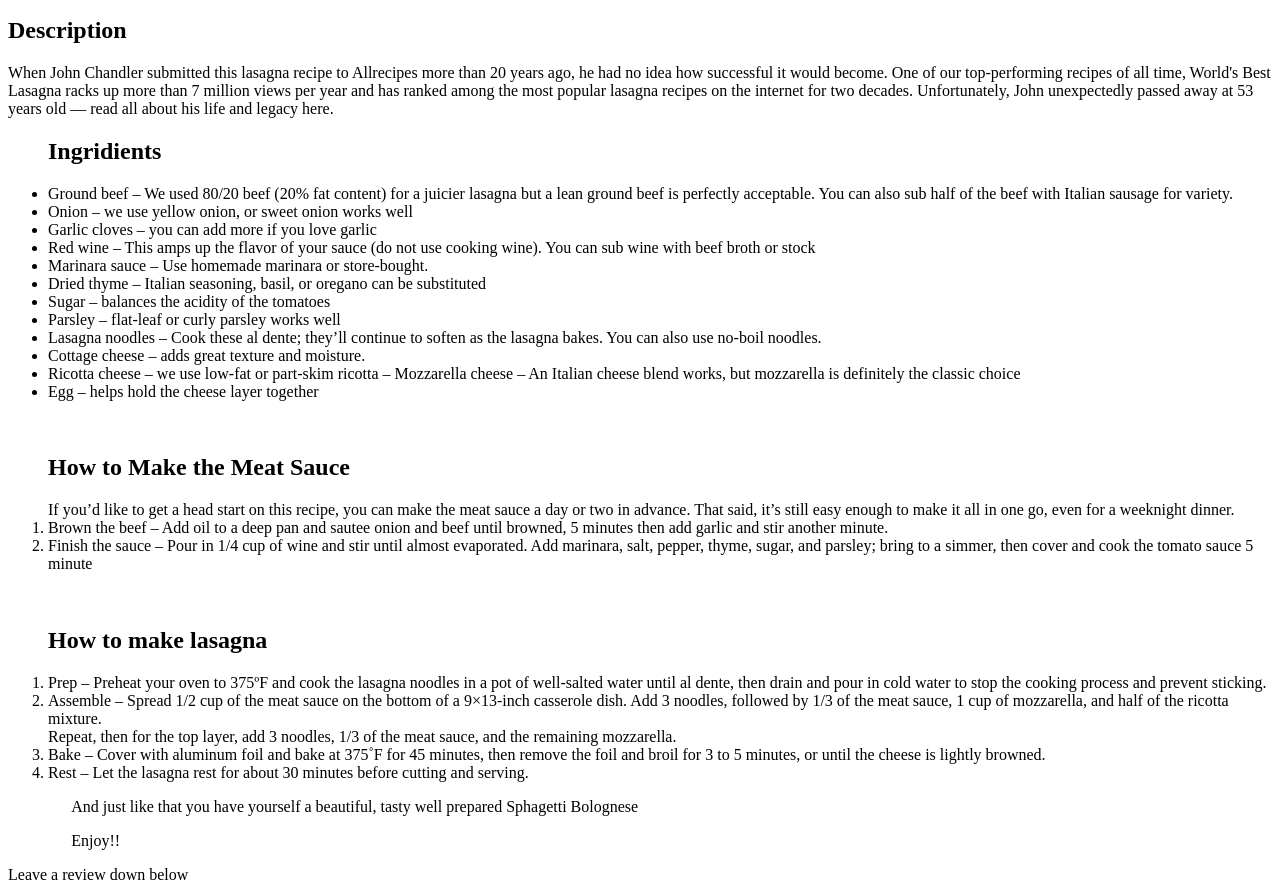
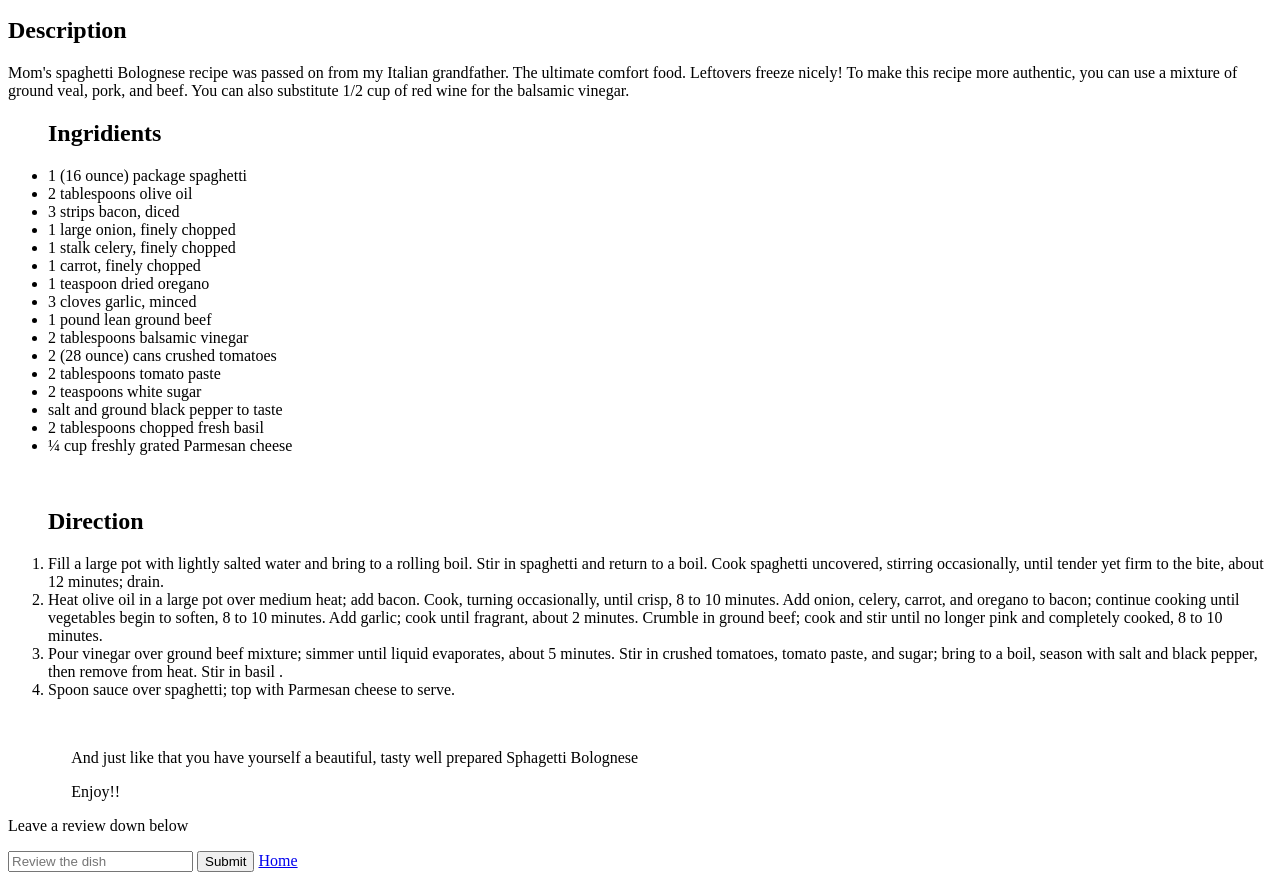
Before and after one commit to Andryko101/Recipes, a plain HTML site: page spaghetti-bolognese.html in a window 1280 px wide. Shown: the part 101-988 px from the top of the page. Drawn offline with Linux system fonts and the light colour scheme.

Commit message:
Rectified the recipes

```diff
--- a/spaghetti-bolognese.html
+++ b/spaghetti-bolognese.html
@@ -10,36 +10,33 @@
     <img src="../images/sphagetti-bolognese.jpeg" alt="Spaghetti Bolognese" width="500" height="400">
     <h2>Description</h2>
     <p>
-    When John Chandler submitted this lasagna recipe to Allrecipes more than 20 years ago,
-    he had no idea how successful it would become. One of our top-performing recipes of all time, World's Best Lasagna racks up more than 7 million views per year and has ranked among the most popular lasagna recipes on the internet for two decades. Unfortunately, John unexpectedly passed away at 53 years old — read all about his life and legacy here.
+        Mom's spaghetti Bolognese recipe was passed on from my Italian grandfather. The ultimate comfort food. Leftovers freeze nicely! To make this recipe more authentic, you can use a mixture of ground veal, pork, and beef. You can also substitute 1/2 cup of red wine for the balsamic vinegar.
     </p>
     <ul><h2>Ingridients</h2>
-        <li>Ground beef – We used 80/20 beef (20% fat content) for a juicier lasagna but a lean ground beef is perfectly acceptable. You can also sub half of the beef with Italian sausage for variety.</li>
-        <li>Onion – we use yellow onion, or sweet onion works well</li>
-        <li>Garlic cloves – you can add more if you love garlic</li>
-        <li>Red wine – This amps up the flavor of your sauce (do not use cooking wine). You can sub wine with beef broth or stock</li>
-        <li>Marinara sauce – Use homemade marinara or store-bought.</li>
-        <li>Dried thyme – Italian seasoning, basil, or oregano can be substituted</li>
-        <li>Sugar – balances the acidity of the tomatoes</li>
-        <li>Parsley – flat-leaf or curly parsley works well</li>
-        <li>Lasagna noodles – Cook these al dente; they’ll continue to soften as the lasagna bakes. You can also use no-boil noodles.</li>
-        <li>Cottage cheese – adds great texture and moisture.</li>
-        <li>Ricotta cheese – we use low-fat or part-skim ricotta – Mozzarella cheese – An Italian cheese blend works, but mozzarella is definitely the classic choice</li>
-        <li>Egg – helps hold the cheese layer together</li>
+        <li>1 (16 ounce) package spaghetti</li>
+        <li>2 tablespoons olive oil</li>
+        <li>3 strips bacon, diced</li>
+        <li>1 large onion, finely chopped</li>
+        <li>1 stalk celery, finely chopped</li>
+        <li>1 carrot, finely chopped</li>
+        <li>1 teaspoon dried oregano</li>
+        <li>3 cloves garlic, minced</li>
+        <li>1 pound lean ground beef</li>
+        <li>2 tablespoons balsamic vinegar</li>
+        <li>2 (28 ounce) cans crushed tomatoes</li>
+        <li>2 tablespoons tomato paste</li>
+        <li>2 teaspoons white sugar</li>
+        <li>salt and ground black pepper to taste</li>
+        <li>2 tablespoons chopped fresh basil</li>
+        <li>¼ cup freshly grated Parmesan cheese</li>
     </ul><br>
-    <ol><h2>How to Make the Meat Sauce</h2>
-        If you’d like to get a head start on this recipe, you can make the meat sauce a day or two in advance. That said, it’s still easy enough to make it all in one go, even for a weeknight dinner.<br>
-        <li>Brown the beef – Add oil to a deep pan and sautee onion and beef until browned, 5 minutes then add garlic and stir another minute.</li>
-        <li>Finish the sauce – Pour in 1/4 cup of wine and stir until almost evaporated. Add marinara, salt, pepper, thyme, sugar, and parsley; bring to a simmer, then cover and cook the tomato sauce 5 minute</li>
-        </ol><br>
+    <ol><h2>Direction</h2>
+        <li>Fill a large pot with lightly salted water and bring to a rolling boil. Stir in spaghetti and return to a boil. Cook spaghetti uncovered, stirring occasionally, until tender yet firm to the bite, about 12 minutes; drain.</li>
+        <li>Heat olive oil in a large pot over medium heat; add bacon. Cook, turning occasionally, until crisp, 8 to 10 minutes. Add onion, celery, carrot, and oregano to bacon; continue cooking until vegetables begin to soften, 8 to 10 minutes. Add garlic; cook until fragrant, about 2 minutes. Crumble in ground beef; cook and stir until no longer pink and completely cooked, 8 to 10 minutes.</li>
+        <li>Pour vinegar over ground beef mixture; simmer until liquid evaporates, about 5 minutes. Stir in crushed tomatoes, tomato paste, and sugar; bring to a boil, season with salt and black pepper, then remove from heat. Stir in basil .</li>
+        <li>Spoon sauce over spaghetti; top with Parmesan cheese to serve.</li>
+    </ol><br>
 
-    <ol><h2>How to make lasagna</h2>
-        <li>Prep – Preheat your oven to 375ºF and cook the lasagna noodles in a pot of well-salted water until al dente, then drain and pour in cold water to stop the cooking process and prevent sticking.</li>
-        <li>Assemble – Spread 1/2 cup of the meat sauce on the bottom of a 9×13-inch casserole dish. Add 3 noodles, followed by 1/3 of the meat sauce, 1 cup of mozzarella, and half of the ricotta mixture. </li>
-        Repeat, then for the top layer, add 3 noodles, 1/3 of the meat sauce, and the remaining mozzarella.
-        <li>Bake – Cover with aluminum foil and bake at 375˚F for 45 minutes, then remove the foil and broil for 3 to 5 minutes, or until the cheese is lightly browned.</li>
-        <li>Rest – Let the lasagna rest for about 30 minutes before cutting and serving.</li>
-    </ol>
     <p style="padding-left: 5%;">And just like that you have yourself a beautiful, tasty well prepared Sphagetti Bolognese</p>
     <p style="padding-left: 5%;">Enjoy!!</p>
     <p>Leave a review down below</p>
```
Also changed, not shown: chicken-biriyani.html (+25 -19 lines).
